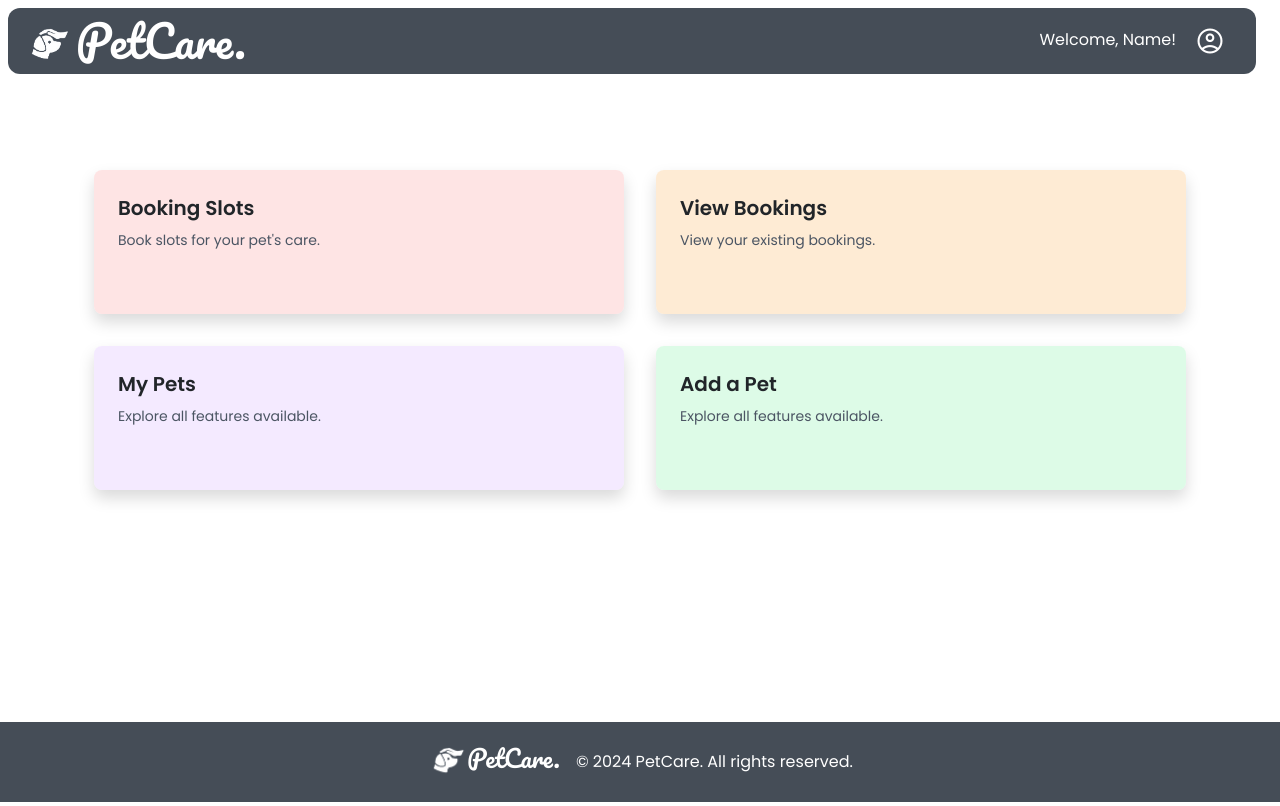
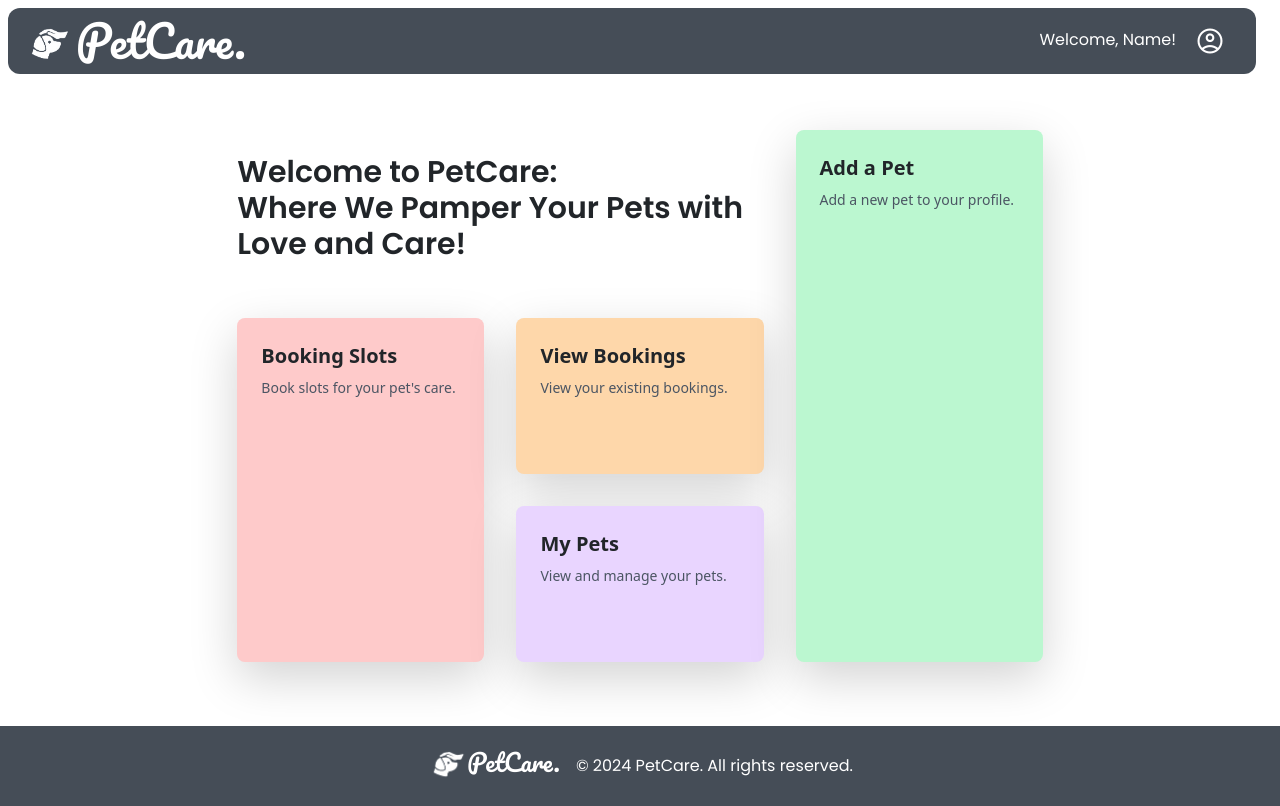
Before and after one commit to varshini2002/PetcareFrontend, a React (Create React App) app: page /dashboard in a window 1280 px wide. Built offline with nearby package versions, Linux system fonts and the light colour scheme.

Commit message:
Improvization

```diff
--- a/src/Components/DashboardContent.js
+++ b/src/Components/DashboardContent.js
@@ -1,71 +1,63 @@
 import React from 'react';
-import LoGo from '../Assets/Logoblack.png';
 import { useNavigate } from 'react-router-dom';
-
-
 
 const DashboardContent = () => {
     const navigate = useNavigate();
+
     function handleClick(event) {
-        console.log();
-        if(event.currentTarget.querySelector('h3').innerText==="Booking Slots"){
+        const title = event.currentTarget.querySelector('h3').innerText;
+        switch (title) {
+            case "Booking Slots":
                 navigate('/bookslots');
-        }else if(event.currentTarget.querySelector('h3').innerText==="View Bookings"){
+                break;
+            case "View Bookings":
                 navigate('/viewbookings');
-        } else if(event.currentTarget.querySelector('h3').innerText==="Check Features"){
-            navigate('/features');
-        } else if(event.currentTarget.querySelector('h3').innerText==="Check Availability"){
-            navigate('/availability');
-        } else if(event.currentTarget.querySelector('h3').innerText==="My Pets"){
+                break;
+            case "My Pets":
                 navigate('/viewpets');
-        } else if(event.currentTarget.querySelector('h3').innerText==="Add a Pet"){
+                break;
+            case "Add a Pet":
                 navigate('/addpet');
-        } else if(event.currentTarget.querySelector('h3').innerText==="Contact Us"){
-            navigate('/contactus');
+                break;
+            default:
+                break;
+        }
     }
 
-    }
     return (
-        <div className="height flex flex-col mt-2">
-            <div className="flex">
-                <div className="container mx-auto px-4 mt-24 ">
-                    <div className="grid grid-cols-2 sm:grid-cols-2 lg:grid-cols-2 gap-8">
-                        {/* <div className='absolute right-1/2 top-1/2 scale-1500 opacity-1 0'> <img src={LoGo} alt="Logo"/></div> */}
 
-                        <div onClick={(e) => handleClick(e)} className="bg-red-200 bg-opacity-50 z-50 h-36 hover:scale-105 rounded-lg poppins-regular shadow p-6 cursor-pointer">
-                            <h3 className="text-xl font-semibold mb-2">Booking Slots</h3>
-                            <p className="text-sm text-gray-600 w-2/3 text-wrap">Book slots for your pet's care.</p>
+        <div className='w-2/3 mx-auto px-4 my-16'>
+
+        <div className="grid grid-cols-3 grid-rows-3 gap-8 h-full">
+
+            <div className='col-span-2'>
+                <h2 className=" mt-4 text-3xl poppins-semibold font-semibold mb-4">Welcome to PetCare:<br/> Where We Pamper Your Pets with Love and Care!</h2>
             </div>
 
-                        <div onClick={(e) => handleClick(e)} className="bg-orange-200 bg-opacity-50 z-50 hover:scale-105 rounded-lg poppins-regular shadow p-6 cursor-pointer">
-                            <h3 className="text-xl font-semibold mb-2">View Bookings</h3>
-                            <p className="text-sm text-gray-600 w-2/3 ">View your existing bookings.</p>
+            <div onClick={(e) => handleClick(e)} className="dashboard-item bg-red-200 hover:bg-red-300 cursor-pointer rounded-lg shadow-lg p-4 md:p-6 transform transition duration-300 hover:scale-105 row-start-2 row-span-2">
+                <h3 className="text-xl font-semibold mb-2">Booking Slots</h3>
+
+                <p className="text-sm text-gray-600">Book slots for your pet's care.</p>
             </div>
 
-                        {/* <div onClick={(e) => handleClick(e)} className="bg-amber-200 bg-opacity-50 z-50 hover:scale-105 rounded-lg poppins-regular shadow p-6 cursor-pointer">
-                            <h3 className="text-xl font-semibold mb-2">Check Availability</h3>
-                            <p className="text-sm text-gray-600 w-2/3 ">Explore all features available.</p>
-                        </div> */}
-
-                        <div onClick={(e) => handleClick(e)} className="bg-purple-200 bg-opacity-50 z-50 h-36 hover:scale-105 rounded-lg poppins-regular shadow p-6 cursor-pointer">
-                            <h3 className="text-xl font-semibold mb-2">My Pets</h3>
-                            <p className="text-sm text-gray-600 w-2/3 ">Explore all features available.</p>
+            <div onClick={(e) => handleClick(e)} className="dashboard-item bg-orange-200 hover:bg-orange-300 cursor-pointer rounded-lg shadow-lg p-4 md:p-6 transform transition duration-300 hover:scale-105 row-start-2 h">
+                <h3 className="text-xl font-semibold mb-2">View Bookings</h3>
+                <p className="text-sm text-gray-600">View your existing bookings.</p>
             </div>
 
-                        <div onClick={(e) => handleClick(e)} className="bg-green-200 bg-opacity-50 z-50 hover:scale-105 rounded-lg poppins-regular shadow p-6 cursor-pointer">
-                            <h3 className="text-xl font-semibold mb-2">Add a Pet</h3>
-                            <p className="text-sm text-gray-600 w-2/3 ">Explore all features available.</p>
+            <div onClick={(e) => handleClick(e)} className="dashboard-item bg-purple-200 hover:bg-purple-300 cursor-pointer rounded-lg shadow-lg p-4 md:p-6 transform transition duration-300 hover:scale-105 row-start-3">
+                <h3 className="text-xl font-semibold mb-2">My Pets</h3>
+                <p className="text-sm text-gray-600">View and manage your pets.</p>
             </div>
 
-                        {/* <div onClick={(e) => handleClick(e)} className="bg-blue-200 bg-opacity-50 z-50 hover:scale-105 rounded-lg poppins-regular shadow p-6 cursor-pointer">
-                            <h3 className="text-xl font-semibold mb-2">Contact Us</h3>
-                            <p className="text-sm text-gray-600 w-2/3 ">Explore all features available.</p>
-                        </div> */}
+            <div onClick={(e) => handleClick(e)} className="dashboard-item bg-green-200 hover:bg-green-300 cursor-pointer rounded-lg shadow-lg p-4 md:p-6 transform transition duration-300 hover:scale-105 col-start-3 row-span-3">
+                <h3 className="text-xl font-semibold mb-2">Add a Pet</h3>
+                <p className="text-sm text-gray-600">Add a new pet to your profile.</p>
             </div>
             </div>
         </div>
 
-        </div>
+
     );
 };
 
--- a/src/Components/LogOutMenu.js
+++ b/src/Components/LogOutMenu.js
@@ -12,12 +12,12 @@ function LogOutMenu() {
     setAnchorEl(event.currentTarget);
   };
   const handleClose = (event) => {
-    // if(event.currentTarget.innerText==="Manage Profile"){
-    //     navigate('/usersignin');
-    // }
-    // else
+    if(event.currentTarget.innerText==="My Profile"){
+        navigate('/myprofile');
+    }
+    else
      if(event.currentTarget.innerText==="Log Out"){
-        navigate('/restaurantsignin');
+        navigate('/');
     }
     setAnchorEl(null);
   };
@@ -42,8 +42,9 @@ function LogOutMenu() {
           'aria-labelledby': 'basic-button',
         }}
       >
-        {/* <MenuItem onClick={(e)=>handleClose(e)} >Manage Profile</MenuItem> */}
-        <MenuItem onClick={(e)=>handleClose(e)}>Log Out </MenuItem>
+
+        <MenuItem onClick={(e)=>handleClose(e)}>My Profile </MenuItem>
+        <MenuItem onClick={(e)=>handleClose(e)} >Log Out </MenuItem>
       </Menu>
     </div>
   );
```
Also changed, not shown: src/App.css (line endings or trailing spaces), src/Assets/preview.png (added). Lines whose indentation alone changed are shown as unchanged.
